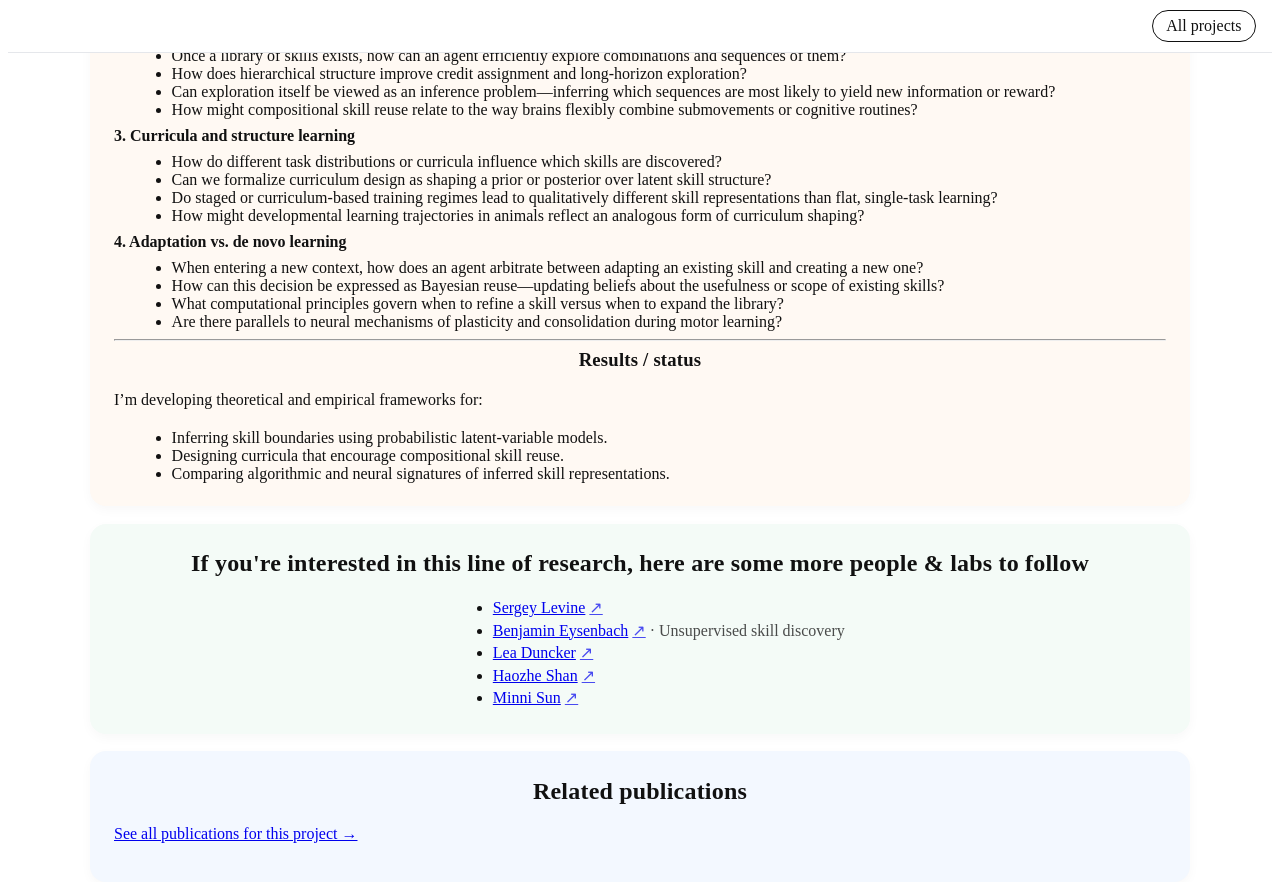
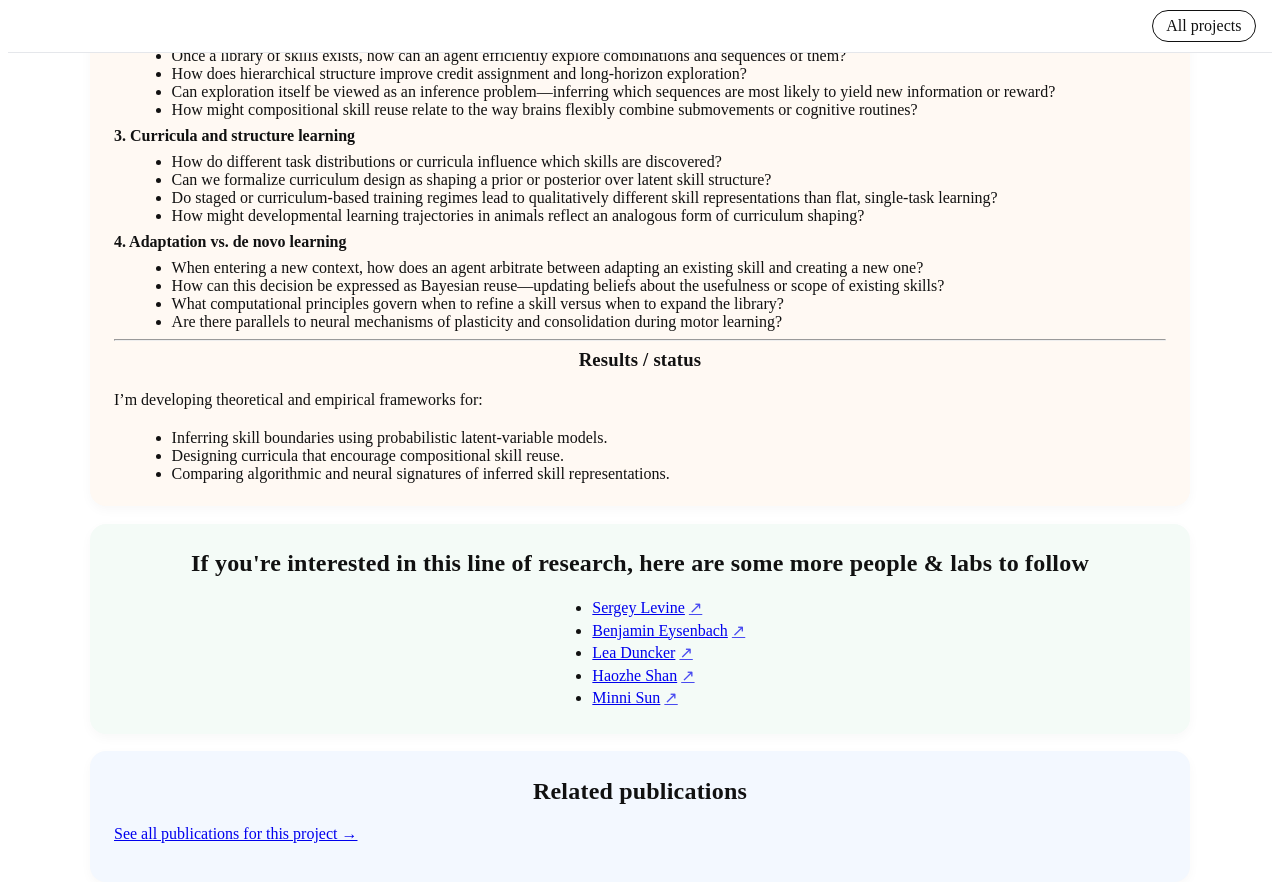
Before and after one commit to eaamematsro/eaamematsro.github.io, a Jekyll site: the page built from _projects/skill_learning.md, in a window 1280 px wide and 900 px high, scrolled down 977 px. Shown: the top 882 px of the window. Built offline with Jekyll 4.4.1, drawn with Linux system fonts in a browser that asks for light colours.

```diff
--- a/_bibliography/papers.bib
+++ b/_bibliography/papers.bib
@@ -12,7 +12,7 @@
   publisher={Cold Spring Harbor Laboratory},
   doi={10.1101/2025.09.07.674717},
   pdf = {pacman_biorxiv.pdf},
-  preview={pacman_preview.webp},
+  preview={pacman_preview.jpg},
   selected={true},
   website={https://www.biorxiv.org/content/10.1101/2025.09.07.674717v1.full},
   abstract={Skilled movement often requires flexibly combining multiple subskills, each requiring dedicated control strategies and underlying computations. How the motor system achieves such versatility remains unclear. Using high-density Neuropixels recordings from primary motor cortex (M1) in macaques performing a challenging force-tracking task, we reveal that M1 activity is much higher-dimensional, and far more flexible, than traditionally assumed. Although our task employed only a single external degree of freedom, neural dynamics reflected transitions amongst many dimensions and multiple distinct computations. Different behavioral control strategies were associated with distinct neural locations and dimensions, sometimes used compositionally. Groups of population-level factors became active when a particular form of dynamics was needed, and remained silent otherwise. Neural activity was thus dominated by the engaged subskill, and could be very different even for matched motor output. These findings challenge prevailing views of M1, and reveal an unexpectedly flexible and high-dimensional neural system underlying skilled motor behavior.},
--- a/_projects/skill_learning.md
+++ b/_projects/skill_learning.md
@@ -30,8 +30,7 @@ people_to_follow:
   - name: Sergey Levine
     url: https://scholar.google.com/citations?hl=en&user=8R35rCwAAAAJ
   - name: Benjamin Eysenbach
-    url: https://scholar.google.com/citations?hl=en&user=8R35rCwAAAAJ
-    note: Unsupervised skill discovery
+    url: https://scholar.google.com/citations?user=DRnOvU8AAAAJ&hl=en&oi=ao
   - name: Lea Duncker
     url: https://scholar.google.com/citations?user=8qFtz34AAAAJ&hl=en
   - name: Haozhe Shan
```
Also changed, not shown: assets/img/publication_preview/pacman_preview.jpg (added), assets/img/publication_preview/pacman_preview.webp (added), 1 other file.
